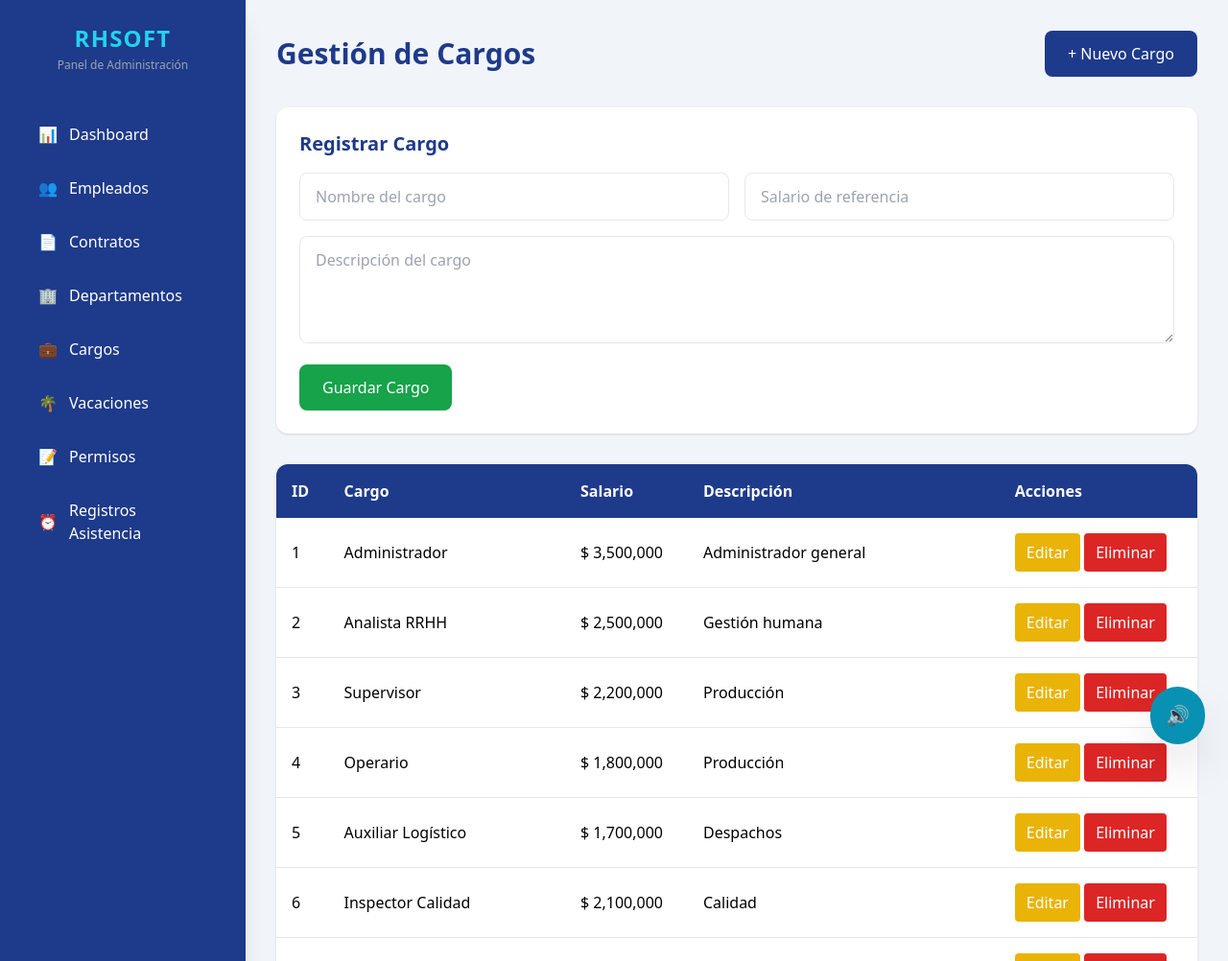
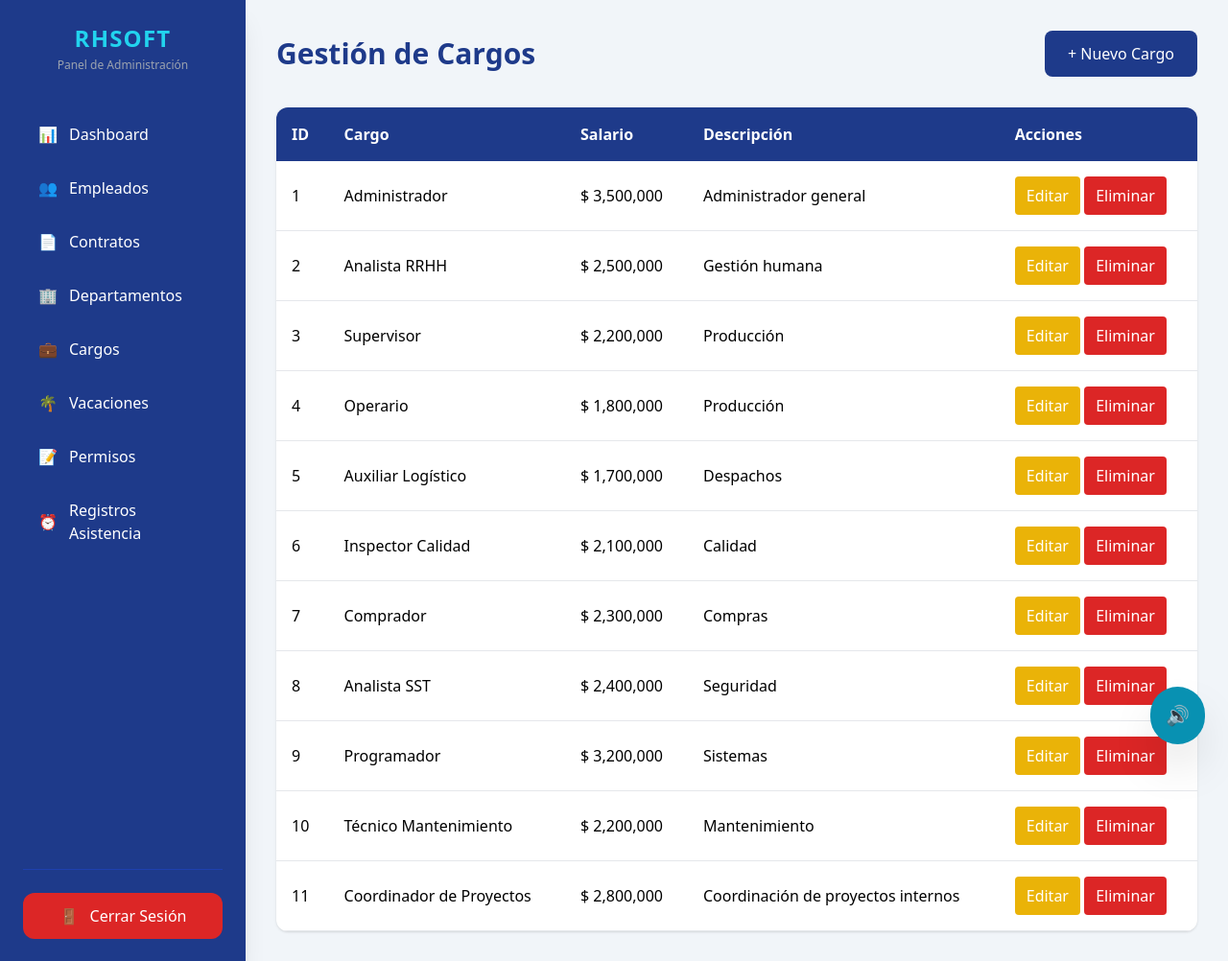
Before and after one commit to AndriuZ04/Proyecto-RHSOFT, a Flask app: page /cargos in a window 1280 px wide. Shown: the top 1002 px of the page at 96% size. Run offline with Flask 3, Linux system fonts and the light colour scheme; data comes from the database, SQL or seed files in the repository; some libraries are stand-ins or nearby versions.

Commit message:
Tabla de formulario quitada
quite la tabla de formulario

```diff
--- a/RHSOFT/templates/admin/cargos.html
+++ b/RHSOFT/templates/admin/cargos.html
@@ -26,42 +26,11 @@ Gestión de Cargos
 
 </a>
 
-        </div>
+    </div>
 
-        <!-- FORMULARIO -->
 
-        <div class="bg-white p-6 rounded-xl shadow mb-8">
 
-            <h2 class="text-xl font-bold text-blue-900 mb-4">
-                Registrar Cargo
-            </h2>
 
-            <div class="grid md:grid-cols-2 gap-4">
-
-                <input
-                    type="text"
-                    placeholder="Nombre del cargo"
-                    class="border rounded-lg px-4 py-3">
-
-                <input
-                    type="number"
-                    placeholder="Salario de referencia"
-                    class="border rounded-lg px-4 py-3">
-
-            </div>
-
-            <textarea
-                placeholder="Descripción del cargo"
-                class="border rounded-lg px-4 py-3 w-full mt-4 h-28"></textarea>
-
-            <button
-                class="mt-4 bg-green-600 text-white px-6 py-3 rounded-lg">
-
-                Guardar Cargo
-
-            </button>
-
-        </div>
 
         <!-- TABLA -->
 
```
